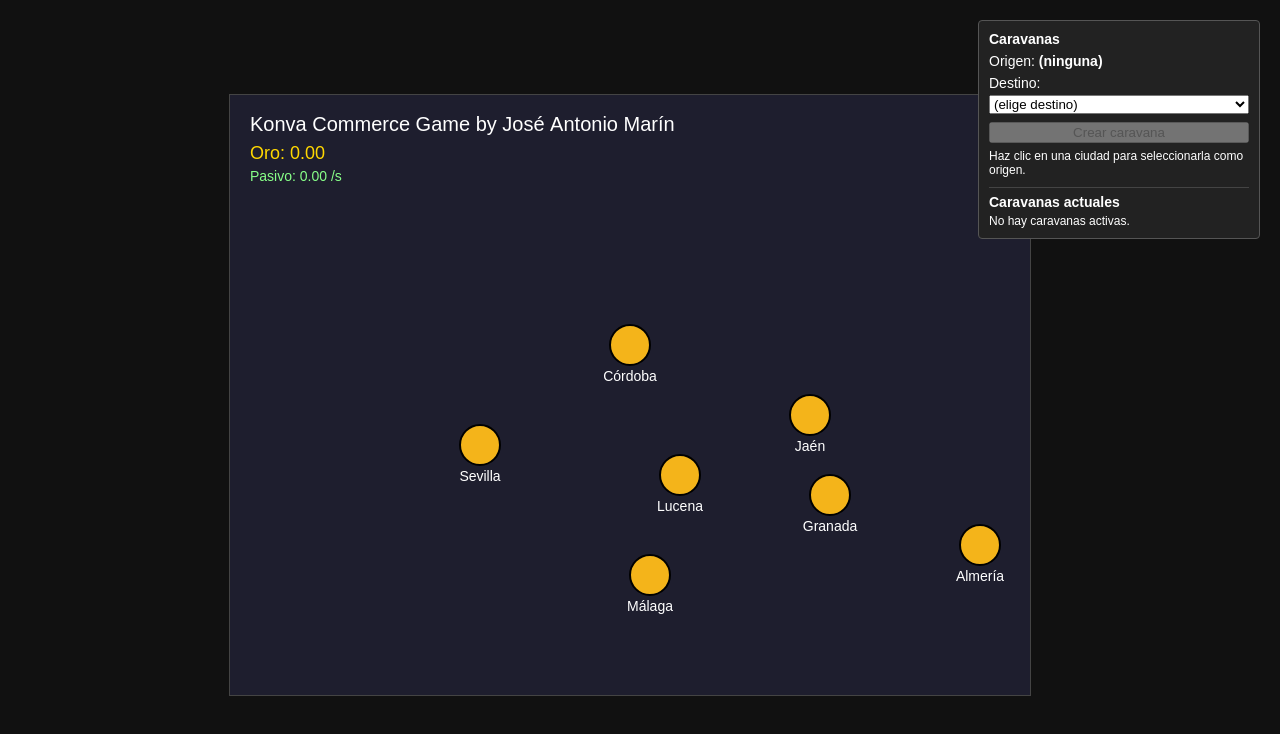
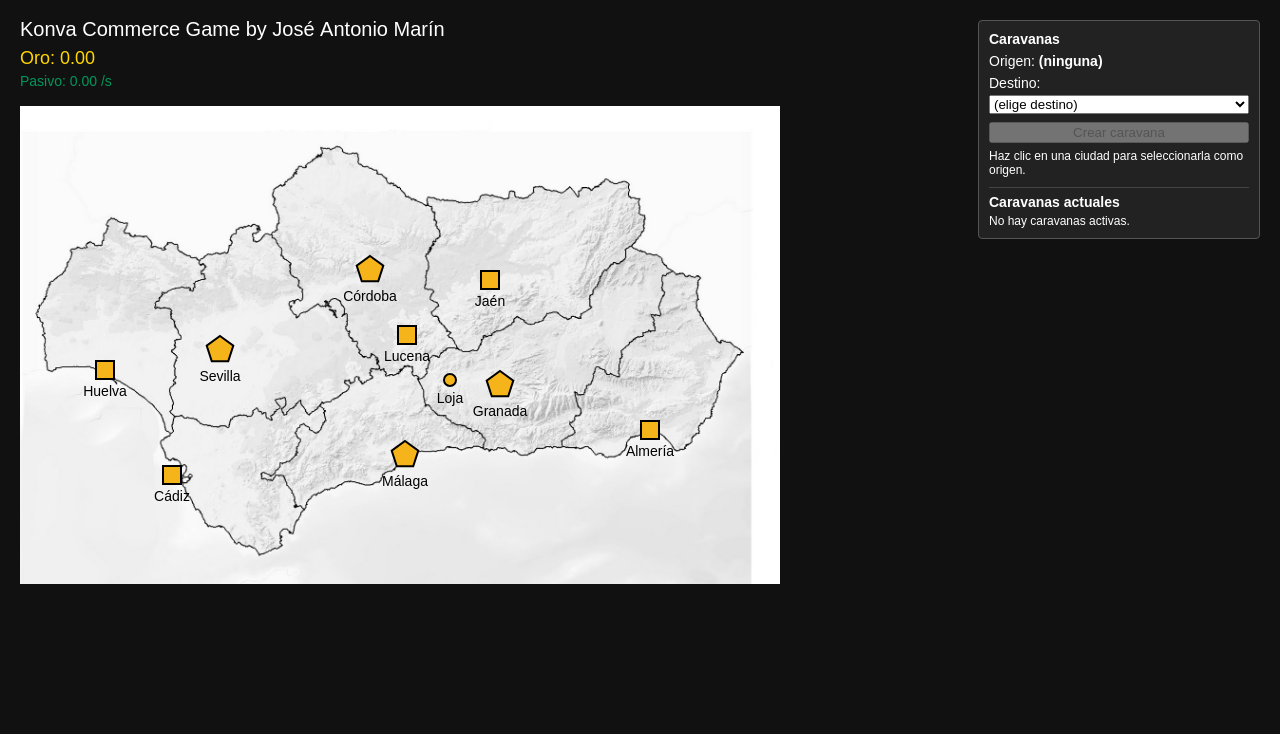
Before and after one commit to JoseAntonio105/minijuego-konva, a plain HTML site: page index.html in a window 1280 px wide. Drawn offline with nearby package versions, Linux system fonts and the light colour scheme.

Commit message:
Añadir mapa visual de Andalucía y pulido final del juego.

```diff
--- /dev/null
+++ b/css/kgc.css
@@ -0,0 +1,12 @@
+html, body {
+  margin: 0;
+  padding: 0;
+  height: 100%;
+}
+
+body {
+  font-family: sans-serif;
+  background-color: #111;
+  color: #fff;
+  display: block;
+}
--- a/css/styles.css
+++ /dev/null
@@ -1,17 +0,0 @@
-body {
-    margin: 0;
-    padding: 0;
-    font-family: sans-serif;
-    background-color: #111;
-    color: #fff;
-    display: flex;
-    justify-content: center;
-    align-items: center;
-    height: 100vh;
-}
-
-#juego {
-    border: 1px solid #444;
-    margin-right: 20px;
-    margin-bottom: 10px;
-}
--- a/index.html
+++ b/index.html
@@ -3,7 +3,7 @@
 <head>
     <meta charset="UTF-8" />
     <title>KCG by José Antonio Marín</title>
-    <link rel="stylesheet" href="./css/styles.css" />
+    <link rel="stylesheet" href="./css/kgc.css" />
 </head>
 <body>
     <!-- Contenedor del juego -->
--- a/js/config/citiesConfig.js
+++ b/js/config/citiesConfig.js
@@ -1,51 +1,84 @@
+// Archivo en el que se definen las ciudades del juego
+
 export const CITIES_CONFIG = [
     {
         id: 'sevilla',
         name: 'Sevilla',
-        x: 250,
+        x: 220,
         y: 350,
-        baseProduction: 14
+        baseProduction: 14,
+        cityRank: 'city'
+    },
+    {
+        id: 'cadiz',
+        name: 'Cádiz',
+        x: 172,
+        y: 475,
+        baseProduction: 5,
+        cityRank: 'town'
+    },
+    {
+        id: 'huelva',
+        name: 'Huelva',
+        x: 105,
+        y: 370,
+        baseProduction: 6,
+        cityRank: 'town'
     },
     {
         id: 'cordoba',
         name: 'Córdoba',
-        x: 400,
-        y: 250,
-        baseProduction: 6
+        x: 370,
+        y: 270,
+        baseProduction: 6,
+        cityRank: 'city'
     },
     {
         id: 'lucena',
         name: 'Lucena',
-        x: 450,
-        y: 380,
-        baseProduction: 2
+        x: 407,
+        y: 335,
+        baseProduction: 2,
+        cityRank: 'town'
     },
     {
         id: 'malaga',
         name: 'Málaga',
-        x: 420,
-        y: 480,
-        baseProduction: 11
+        x: 405,
+        y: 455,
+        baseProduction: 11,
+        cityRank: 'city'
     },
     {
         id: 'jaen',
         name: 'Jaén',
-        x: 580,
-        y: 320,
-        baseProduction: 4
+        x: 490,
+        y: 280,
+        baseProduction: 4,
+        cityRank: 'town'
     },
     {
         id: 'granada',
         name: 'Granada',
-        x: 600,
-        y: 400,
-        baseProduction: 7
+        x: 500,
+        y: 385,
+        baseProduction: 7,
+        cityRank: 'city'
+    },
+    {
+        id: 'loja',
+        name: 'Loja',
+        x: 450,
+        y: 380,
+        baseProduction: 1,
+        cityRank: 'village'
     },
     {
         id: 'almeria',
         name: 'Almería',
-        x: 750,
-        y: 450,
-        baseProduction: 5
+        x: 650,
+        y: 430,
+        baseProduction: 5,
+        cityRank: 'town'
     }
 ];
--- a/js/controller/GameController.js
+++ b/js/controller/GameController.js
@@ -1,13 +1,14 @@
-// js/controller/GameController.js
-
 import { createStage } from '../core/stageManager.js';
 import { createLayers, getMapLayer } from '../core/layersManager.js';
 
 import { initGameState, tickEconomy } from '../model/GameState.js';
 import { renderCities } from '../view/CityView.js';
 import { initUI, updateGoldUI, updatePassiveIncomeUI } from '../view/UIView.js';
+import { loadImage } from '../utils/loadImage.js';
 
-export function initGame() {
+let backgroundImage = null;
+
+export async function initGame() {
     // 1. Stage y capas
     createStage();
     createLayers();
@@ -15,19 +16,8 @@ export function initGame() {
     // 2. Estado de juego
     initGameState();
 
-    // 3. Fondo del mapa
-    const mapLayer = getMapLayer();
-
-    const backgroundRect = new Konva.Rect({
-        x: 0,
-        y: 0,
-        width: mapLayer.getStage().width(),
-        height: mapLayer.getStage().height(),
-        fill: '#1e1e2e'
-    });
-
-    mapLayer.add(backgroundRect);
-    mapLayer.draw();
+    // 3. Fondo del mapa (imagen)
+    await initMapBackground();
 
     // 4. UI (oro + panel caravanas)
     initUI();
@@ -39,12 +29,70 @@ export function initGame() {
     startPassiveIncomeLoop();
 }
 
+async function initMapBackground() {
+    const mapLayer = getMapLayer();
+    const stage = mapLayer.getStage();
+
+    // Cargar imagen del tablero
+    const img = await loadImage('js/assets/mapa.jpg');
+
+    backgroundImage = new Konva.Image({
+        x: 0,
+        y: 0,
+        image: img
+    });
+
+    // Ajustar la imagen al tamaño del tablero (tipo cover)
+    fitImageContain(backgroundImage, stage.width(), stage.height());
+
+    mapLayer.add(backgroundImage);
+    mapLayer.draw();
+
+    // Reajustar si cambia el tamaño de la ventana
+    window.addEventListener('resize', () => {
+        const stage = mapLayer.getStage();
+        fitImageContain(backgroundImage, stage.width(), stage.height());
+        mapLayer.draw();
+    });
+}
+
+function fitImageContain(konvaImage, targetW, targetH) {
+    const img = konvaImage.image();
+    const iw = img.width;
+    const ih = img.height;
+
+    // 1) Dejamos margen arriba para HUD
+    const TOP_PADDING = 90;
+    const usableH = Math.max(0, targetH - TOP_PADDING);
+
+    // 2) Encajar sin recortar (contain)
+    const baseScale = Math.min(targetW / iw, usableH / ih);
+
+    // 3) Zoom extra para que se vea más grande
+    const ZOOM = 0.95;
+    const scale = baseScale * ZOOM;
+
+    const w = iw * scale;
+    const h = ih * scale;
+
+    konvaImage.width(w);
+    konvaImage.height(h);
+
+    // 4) Centrado horizontal
+    konvaImage.x((targetW - w) / 2);
+
+    // 5) Centrado vertical dentro del área "usable", respetando TOP_PADDING
+    konvaImage.y(TOP_PADDING + (usableH - h) / 2);
+}
+
+
+
 function startPassiveIncomeLoop() {
     const TICK_SECONDS = 1; // intervalo de 1 segundo
 
     setInterval(() => {
         // Actualizar economía pasiva
-        tickEconomy(TICK_SECONDS);  // deltaSeconds = 1
+        tickEconomy(TICK_SECONDS);
 
         // Refrescar HUD
         updateGoldUI();
--- a/js/model/City.js
+++ b/js/model/City.js
@@ -1,17 +1,15 @@
 export class City {
-    constructor({ id, name, x, y, baseProduction }) {
+    constructor({ id, name, x, y, baseProduction, cityRank }) {
         this.id = id;
         this.name = name;
         this.x = x;
         this.y = y;
         this.baseProduction = baseProduction;
-
-        // Futuro: nivel, mejoras, rutas asociadas, etc.
+        this.cityRank = cityRank;
         this.level = 1;
     }
 
     getProduction() {
-        // Futuro: aplicar multiplicadores de nivel, mejoras, etc.
         return this.baseProduction * this.level;
     }
 }
--- a/js/model/GameState.js
+++ b/js/model/GameState.js
@@ -146,7 +146,6 @@ export function calculateCaravanCost(cityAId, cityBId) {
     const dy = cityA.y - cityB.y;
     const dist = Math.hypot(dx, dy);
 
-    // Ajusta estos factores a tu gusto
     const baseGain = gainA + gainB;
     const distanceFactor = 0.5 + dist / 300;
 
--- /dev/null
+++ b/js/utils/loadImage.js
@@ -0,0 +1,8 @@
+export function loadImage(src) {
+  return new Promise((resolve, reject) => {
+    const img = new window.Image();
+    img.onload = () => resolve(img);
+    img.onerror = () => reject(new Error(`No se pudo cargar la imagen: ${src}`));
+    img.src = src;
+  });
+}
--- a/js/view/CityView.js
+++ b/js/view/CityView.js
@@ -24,27 +24,25 @@ export function renderCities() {
             listening: true
         });
 
-        const circle = new Konva.Circle({
-            x: 0,
-            y: 0,
-            radius: 20,
-            fill: '#f4b41a',
-            stroke: '#000',
-            strokeWidth: 2
-        });
+        const shape = createCityShape(city);
+        shape.name('city-shape');
+
+        const halfSize = getCityShapeHalfSize(city);
+        const LABEL_GAP = 6; // separación entre icono y texto (ajústalo a gusto)
 
         const label = new Konva.Text({
-            x: -40,
-            y: 25,
+            x: -60,
+            y: halfSize + LABEL_GAP,
             text: city.name,
             fontSize: 14,
             fontFamily: 'Arial',
-            fill: '#ffffff',
+            fill: '#000000ff',
             align: 'center',
-            width: 80
+            width: 120
+
         });
 
-        group.add(circle);
+        group.add(shape);
         group.add(label);
 
         group.on('click', () => {
@@ -84,8 +82,8 @@ function highlightSelectedCity(layer) {
     const selected = getSelectedCity();
 
     layer.getChildren().forEach(group => {
-        const circle = group.findOne('Circle');
-        if (!circle) return;
+        const shape = group.findOne('.city-shape');
+        if (!shape) return;
 
         const isSelected =
             selected &&
@@ -93,16 +91,17 @@ function highlightSelectedCity(layer) {
             group.getAttr('y') === selected.y;
 
         if (isSelected) {
-            circle.stroke('#00ff99');
-            circle.strokeWidth(4);
+            shape.stroke('#00975bff');
+            shape.strokeWidth(2);
         } else {
-            circle.stroke('#000');
-            circle.strokeWidth(2);
+            shape.stroke('#000');
+            shape.strokeWidth(2);
         }
     });
 
     layer.draw();
 }
+
 
 function showGoldPopup(layer, x, y, amount) {
     const popup = new Konva.Text({
@@ -111,7 +110,7 @@ function showGoldPopup(layer, x, y, amount) {
         text: `+${amount.toFixed(2)}`,
         fontSize: 18,
         fontFamily: 'Arial',
-        fill: '#00ff99',
+        fill: '#00975bff',
         align: 'center'
     });
 
@@ -135,3 +134,52 @@ function showGoldPopup(layer, x, y, amount) {
 
     tween.play();
 }
+
+function createCityShape(city) {
+    switch (city.cityRank) {
+        case 'city':
+            return new Konva.RegularPolygon({
+                x: 0,
+                y: 0,
+                sides: 5,        // pentágono
+                radius: 14,
+                fill: '#f4b41a',
+                stroke: '#000',
+                strokeWidth: 2
+            });
+
+        case 'town':
+            return new Konva.Rect({
+                x: -9,
+                y: -9,
+                width: 18,
+                height: 18,
+                fill: '#f4b41a',
+                stroke: '#000',
+                strokeWidth: 2
+            });
+
+        case 'village':
+        default:
+            return new Konva.Circle({
+                x: 0,
+                y: 0,
+                radius: 6,
+                fill: '#f4b41a',
+                stroke: '#000',
+                strokeWidth: 2
+            });
+    }
+}
+
+function getCityShapeHalfSize(city) {
+    switch (city.cityRank) {
+        case 'city':
+            return 14; // radius del pentágono
+        case 'town':
+            return 18 / 2; // height/2 del cuadrado (18)
+        case 'village':
+        default:
+            return 6; // radius del círculo
+    }
+}
--- a/js/view/UIView.js
+++ b/js/view/UIView.js
@@ -29,7 +29,7 @@ let caravanListContainer = null;
 export function initUI() {
     const uiLayer = getUiLayer();
 
-    // Título del juego (Konva)
+    // Título del juego
     const titleText = new Konva.Text({
         x: 20,
         y: 20,
@@ -39,7 +39,7 @@ export function initUI() {
         fill: '#ffffff'
     });
 
-    // Texto de oro (Konva)
+    // Texto de oro
     goldText = new Konva.Text({
         x: 20,
         y: 50,
@@ -49,14 +49,14 @@ export function initUI() {
         fill: '#ffd700'
     });
 
-    // Texto de ingreso pasivo (Konva)
+    // Texto de ingreso pasivo
     passiveText = new Konva.Text({
         x: 20,
         y: 75,
         text: `Pasivo: ${getPassiveIncomePerSecond().toFixed(GOLD_DECIMALS)} /s`,
         fontSize: 14,
         fontFamily: 'Arial',
-        fill: '#88ff88'
+        fill: '#00975bff'
     });
 
 
```
Also changed, not shown: js/test.js (deleted, +0 -29 lines), js/assets/mapa.jpg (added).
